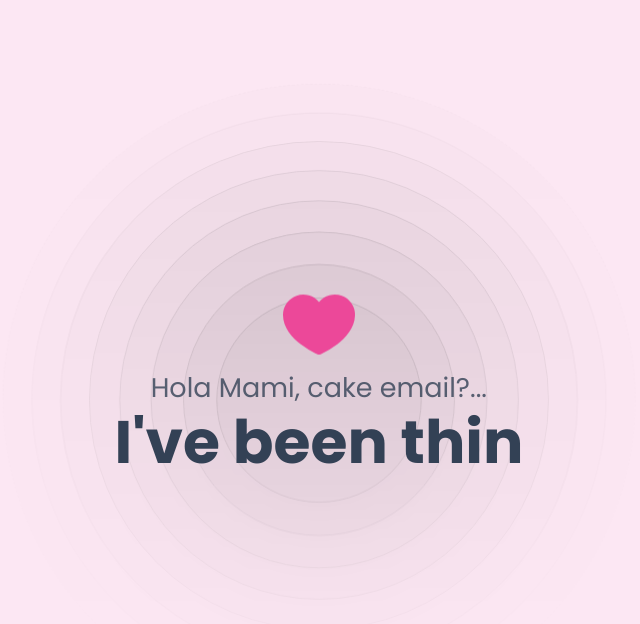
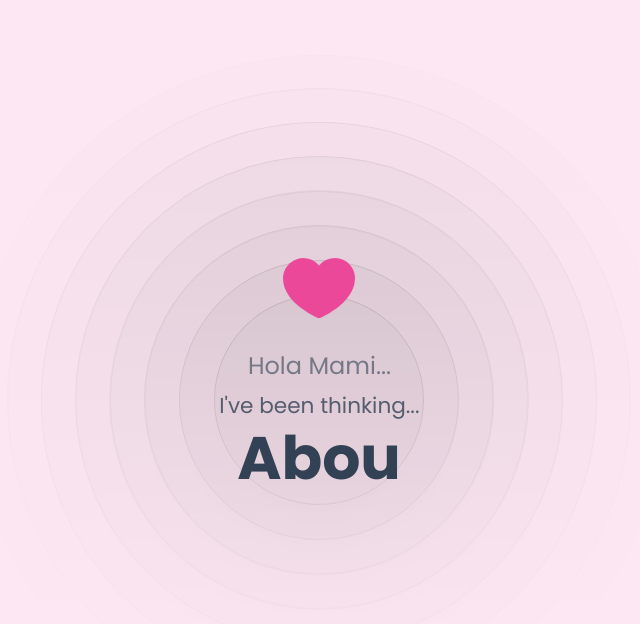
Before and after one commit to otixis101/daisy-val, a Next.js app: page / in a window 1280 px wide. Shown: the top 624 px of the page, without its empty margins (321-961 px from the left). Built offline with nearby package versions, Linux system fonts and the light colour scheme.

Commit message:
fix: select issue

```diff
--- a/src/app/page.tsx
+++ b/src/app/page.tsx
@@ -10,7 +10,7 @@ import { ConfettiButton } from "@/components/ConfettiButton"
 import { ConfettiFireworks } from "@/components/ConfettiFireWorks"
 
 const messages = [
-  "Hola Mami, cake email?...",
+  "Hola Mami...",
   "I've been thinking...",
   "About how lucky I am to have you...",
   "About all the moments we've shared...",
@@ -56,7 +56,6 @@ export default function Home() {
     "Mi amor?",
     "Manchi?",
     "Better Half?",
-    "Mi Media Naranja?",
     "Bunk-Coffin Mate?",
   ]
 
@@ -78,7 +77,7 @@ export default function Home() {
         <video
           autoPlay
           loop
-          className="absolute inset-0 w-full h-full object-cover opacity-30 z-0"
+          className="absolute inset-0 w-full h-full object-cover opacity-30 z-0 select-none pointer-events-none"
         >
           <source src="/videos/yayy.mp4" type="video/mp4" />
           Your browser does not support the video tag.
@@ -89,7 +88,7 @@ export default function Home() {
         <video
           autoPlay
           loop
-          className="absolute inset-0 w-full h-full object-cover opacity-30 z-0 select-none
+          className="absolute inset-0 w-full h-full object-cover opacity-30 z-0 select-none pointer-events-none
           "
         >
           <source src="/videos/ruin.mp4" type="video/mp4" />
@@ -110,7 +109,7 @@ export default function Home() {
             return (
               <div
                 key={index}
-                className={`transition-all ease-in-out duration-200 text-slate-700 ${isCurrent
+                className={`transition-all ease-in-out duration-200 text-slate-700 select-none pointer-events-none ${isCurrent
                   ? "text-3xl sm:text-6xl font-bold "
                   : `text-${3 - index}xl sm:text-${4 - index}xl`
                   }`}
```
Lines whose indentation alone changed are shown as unchanged.
